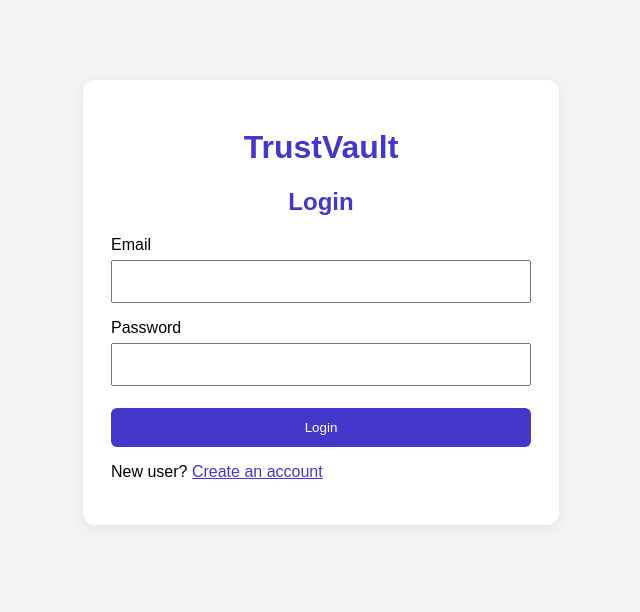
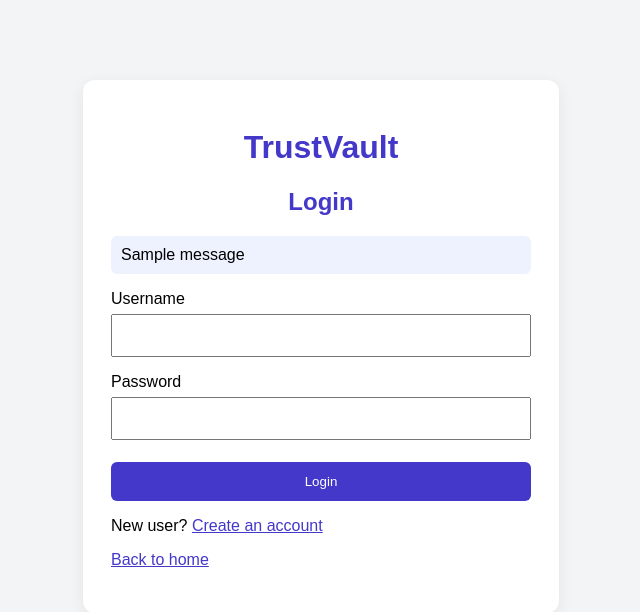
Before and after one commit to midasalabhanupriya-cloud/trustvault, a Flask app: page /login in a window 1280 px wide. Shown: the top 612 px of the page, without its empty margins (319-959 px from the left). Run offline with Flask 3, Linux system fonts and the light colour scheme; tables that the repository leaves empty hold one stand-in row (values such as "Sample post"); one stand-in notice (Sample message) is shown.

Commit message:
Fix TrustVault templates/login.html

```diff
--- a/templates/login.html
+++ b/templates/login.html
@@ -10,29 +10,24 @@
     <main class="container">
         <h1>TrustVault</h1>
         <h2>{{ 'Create an account' if mode == 'register' else 'Login' }}</h2>
-
+        {% with messages = get_flashed_messages() %}
+            {% for message in messages %}<p class="message">{{ message }}</p>{% endfor %}
+        {% endwith %}
         <form method="POST">
-            {% if mode == 'register' %}
-                <label for="username">Username</label>
-                <input id="username" name="username" required>
-            {% endif %}
-
-            <label for="email">Email</label>
-            <input id="email" name="email" type="email" required>
-
+            <label for="username">Username</label>
+            <input id="username" name="username" autocomplete="username" minlength="3" required>
             <label for="password">Password</label>
-            <input id="password" name="password" type="password" required>
-
-            <button type="submit">
-                {{ 'Register' if mode == 'register' else 'Login' }}
-            </button>
+            <input id="password" name="password" type="password"
+                   autocomplete="{{ 'new-password' if mode == 'register' else 'current-password' }}"
+                   minlength="{{ 8 if mode == 'register' else 1 }}" required>
+            <button type="submit">{{ 'Register' if mode == 'register' else 'Login' }}</button>
         </form>
-
         {% if mode == 'register' %}
             <p>Already registered? <a href="{{ url_for('login') }}">Login</a></p>
         {% else %}
             <p>New user? <a href="{{ url_for('register') }}">Create an account</a></p>
         {% endif %}
+        <p><a href="{{ url_for('index') }}">Back to home</a></p>
     </main>
 </body>
 </html>
```
